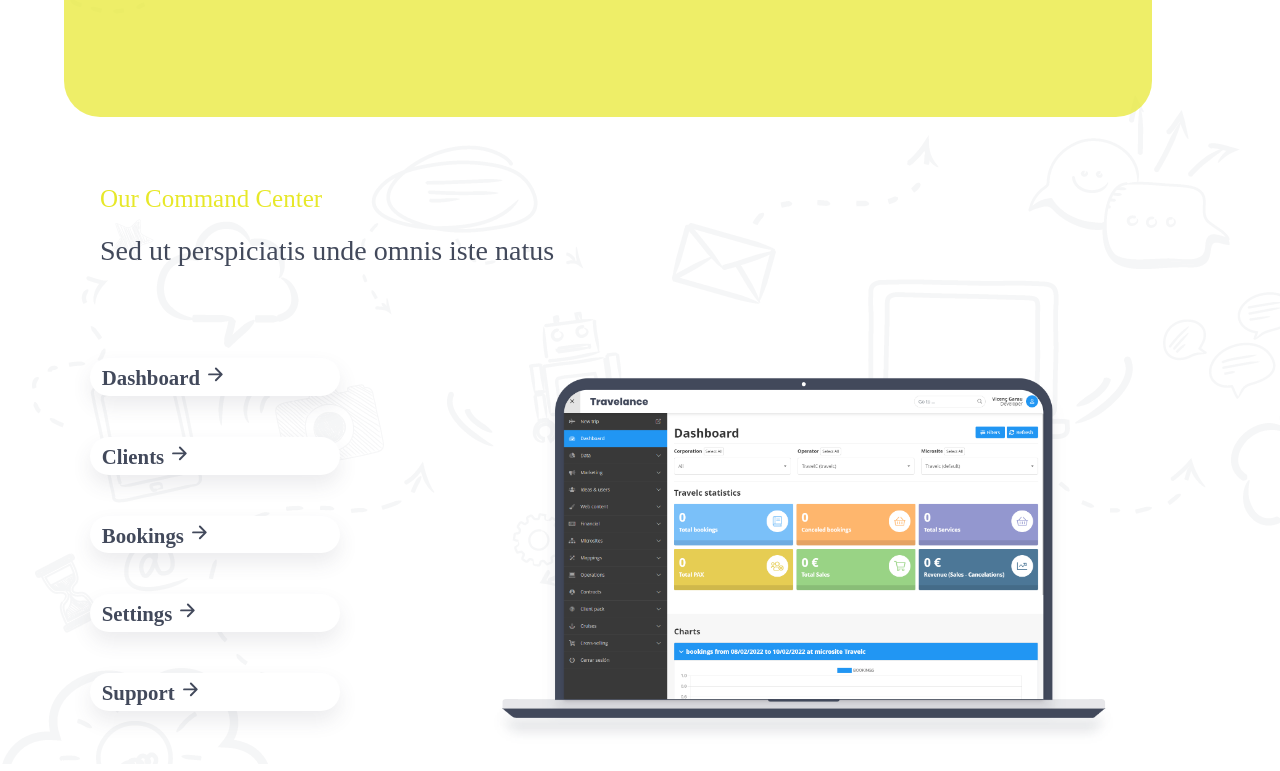
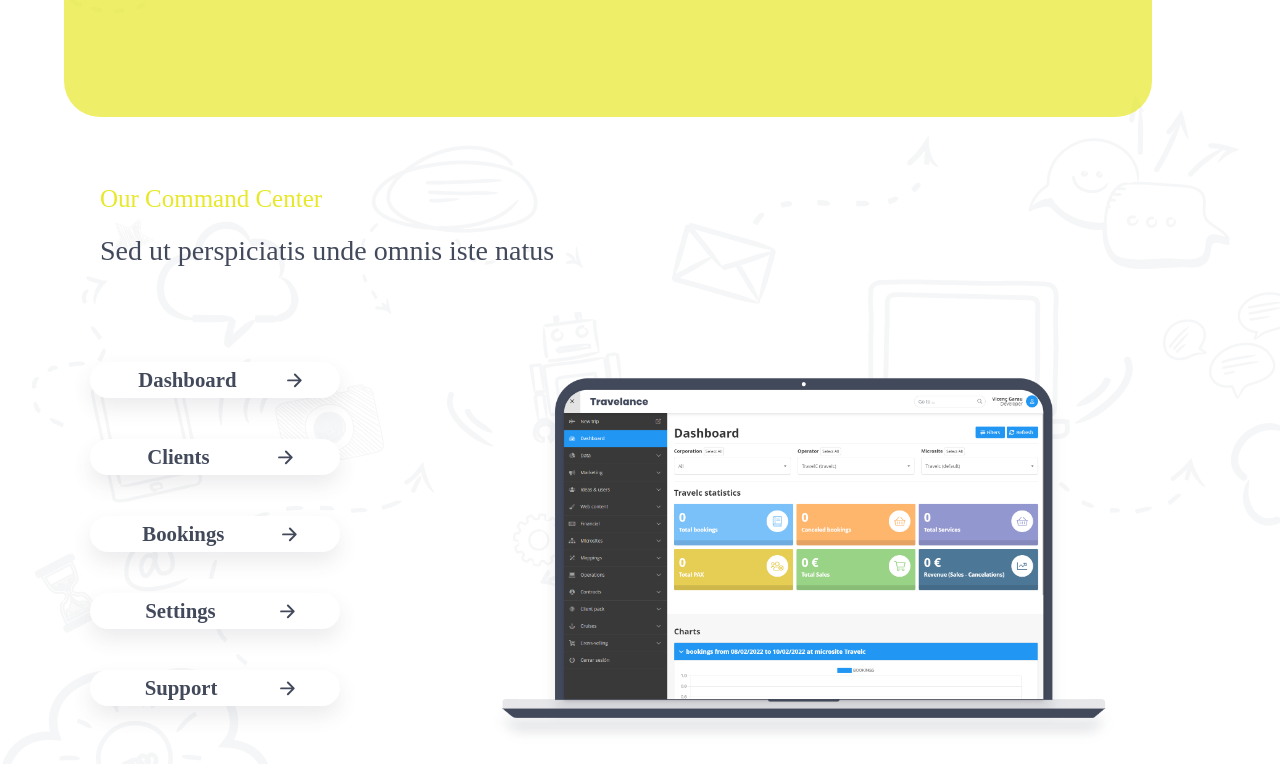
Before and after one commit to Casandrabenpor/Project-Travelance, a website: page home.html in a window 1280 px wide. Shown: the part 3084-3855 px from the top of the page. Drawn offline with nearby package versions, Linux system fonts and the light colour scheme.

Commit message:
styles computer

```diff
--- a/styles/styles.scss
+++ b/styles/styles.scss
@@ -367,15 +367,16 @@ h3 {
         text-align: left;
         width: 250px;
     }
+    .options {
+        margin-bottom: 10%;
+        padding-left: 10%;
+        display: flex;
+        flex-direction: row;
+        align-items: center;
+        justify-content: space-around;
+    }
     img{
         width: 50vw;
 
     }
 }
-
-.options {
-    margin-bottom: 10%;
-    padding-top: 10%;
-    padding-bottom: 10%;
-    padding-left: 10%;
-}
```
Also changed, not shown: styles/styles.css, 1 other file.
